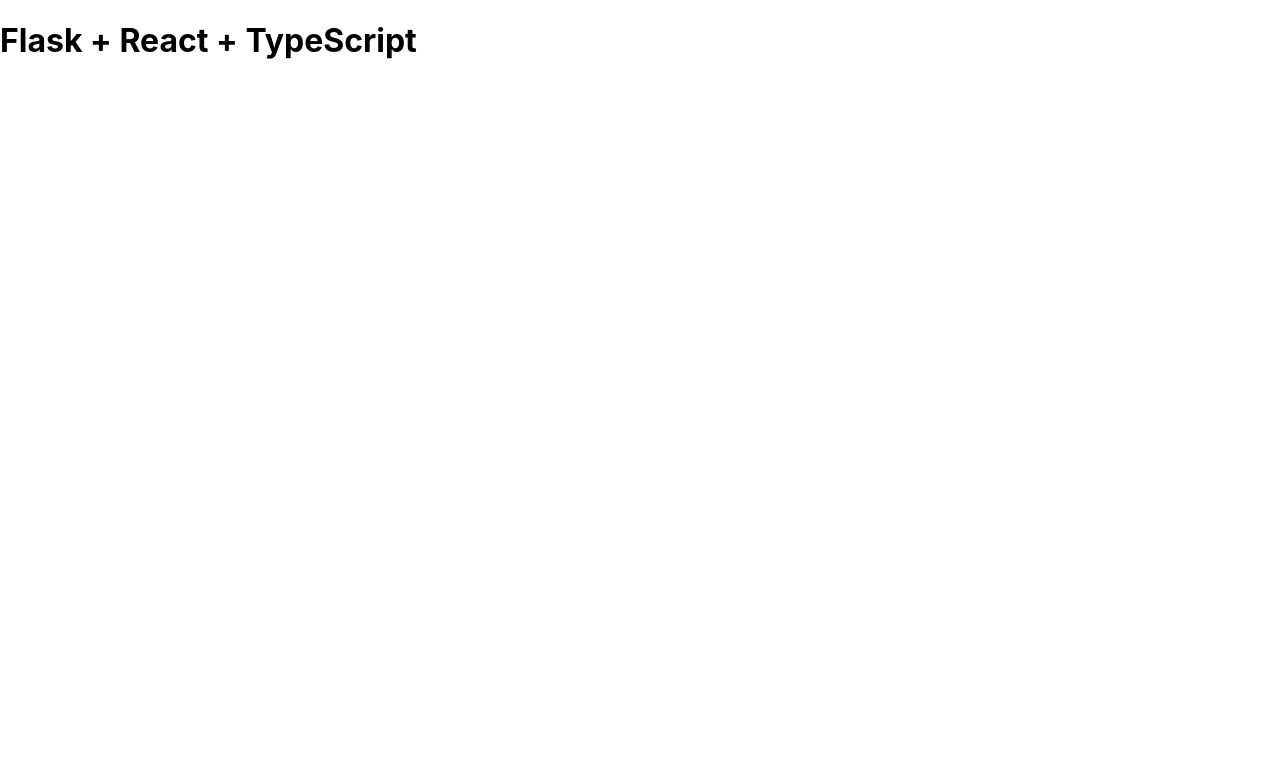
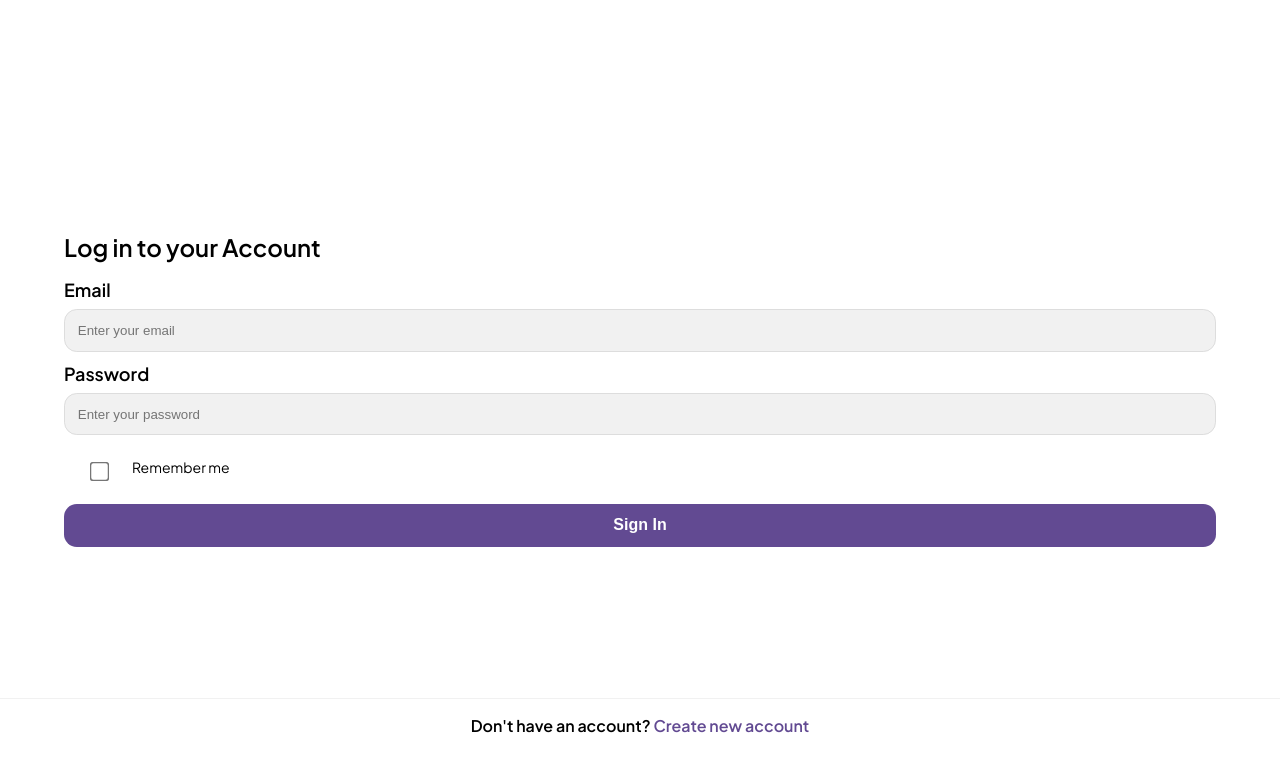
Before and after one commit to CMU-17-356/TEAM-777, a React (Create React App) app in the folder frontend/: page /#/auth/signin in a window 1280 px wide. Shown: the top 772 px of the page. Built offline with nearby package versions, Linux system fonts and the light colour scheme; no server answers.

Commit message:
Add frontend for signin

```diff
--- a/frontend/package.json
+++ b/frontend/package.json
@@ -12,9 +12,12 @@
     "@types/node": "^16.18.126",
     "@types/react": "^19.0.10",
     "@types/react-dom": "^19.0.4",
+    "@types/react-router-dom": "^5.3.3",
     "axios": "^1.8.1",
+    "font-awesome": "^4.7.0",
     "react": "^19.0.0",
     "react-dom": "^19.0.0",
+    "react-router-dom": "^7.3.0",
     "typescript": "^4.9.5",
     "web-vitals": "^2.1.4"
   },
--- a/frontend/src/App.css
+++ b/frontend/src/App.css
@@ -1,38 +1,97 @@
-.App {
+
+@import url('https://fonts.googleapis.com/css2?family=Plus+Jakarta+Sans:wght@400;500;600&display=swap');
+body, html {
+  background-color: white;
+  margin: 0;
+  padding: 0;
+  font-family: 'Plus Jakarta Sans', sans-serif;
+}
+
+input {
+  margin-top: 1vh;
+  width: 100%;
+  padding: 1vw;
+  border: 1px solid #ddd;
+  border-radius: 1vw;
+  background-color: #F1F1F1;
+  outline: none;
+  margin-bottom:3vh;
+}
+
+input[type="checkbox"] {
+  transform: scale(1.5);
+  margin-right: 2vw;
+  margin-left: 2.3vw;
+  margin-top: 1.5vw;
+}
+
+input:focus {
+  border-color: black;
+}
+
+.input-error {
+  border: 2px solid #d32f2f;
+  margin-top:0;
+}
+
+.error-text {
+  color: #d32f2f;
+  font-size: 14px;
+  font-weight: bold;
+  margin-bottom: 4vh;
+  margin-left: 4vw;
+}
+
+.label {
+  font-size: 18px;
+  font-weight: bold;
+}
+
+.checkbox-label {
+  font-weight: bold;
+  justify-content: space-between;
+  align-items: center;
+}
+
+.file-upload-box {
+  width: 100%;
+  height: 20vh;
+  border: 2px dashed #686DB0;
+  border-radius: 2vw;
+  display: flex;
+  align-items: center;
+  justify-content: center;
+  text-align: center;
+  cursor: pointer;
+  margin-top:1vh;
+  margin-bottom: 3vh;
+  background-color: #FAFAFA;
+}
+
+.upload-icon {
+  font-size: 24px;
+  color: #686DB0;
+  margin-right: 1vw;
+}
+
+.upload-text {
+  font-size: 14px;
+  font-weight: bold;
+  color: #686DB0;
+}
+.footer {
+  position: fixed;
+  bottom: 0%;
+  width: 100%;
+  background-color: white;
+  cursor: pointer;
+  border-top: 0.2vh solid #F1F1F1;
   text-align: center;
 }
 
-.App-logo {
-  height: 40vmin;
-  pointer-events: none;
+.footer-text {
+  text-align: center;
+  font-weight: bold;
+  color: black;
+  margin-bottom: 8vh;
 }
-
-@media (prefers-reduced-motion: no-preference) {
-  .App-logo {
-    animation: App-logo-spin infinite 20s linear;
-  }
-}
-
-.App-header {
-  background-color: #282c34;
-  min-height: 100vh;
-  display: flex;
-  flex-direction: column;
-  align-items: center;
-  justify-content: center;
-  font-size: calc(10px + 2vmin);
-  color: white;
-}
-
-.App-link {
-  color: #61dafb;
-}
-
-@keyframes App-logo-spin {
-  from {
-    transform: rotate(0deg);
-  }
-  to {
-    transform: rotate(360deg);
-  }
-}
--- a/frontend/src/App.tsx
+++ b/frontend/src/App.tsx
@@ -1,25 +1,29 @@
-import React, { useEffect, useState } from 'react';
-import axios from 'axios';
+import React, { useEffect, useState } from "react";
+import { HashRouter as Router, Routes, Route } from "react-router-dom";
+import axios from "axios";
+import SignIn from "./pages/auth/SignIn";
 
 type ApiResponse = {
   message: string;
 };
 
 const App: React.FC = () => {
-  const [message, setMessage] = useState<string>('');
+  const [message, setMessage] = useState<string>("");
 
   useEffect(() => {
     axios
-      .get<ApiResponse>('http://127.0.0.1:5000/api/get')
+      .get<ApiResponse>("http://127.0.0.1:5000/api/get")
       .then((response) => setMessage(response.data.message))
-      .catch((error) => console.error('Error fetching data:', error));
+      .catch((error) => console.error("Error fetching data:", error));
   }, []);
 
   return (
-    <div>
-      <h1>Flask + React + TypeScript</h1>
-      <p>{message}</p>
-    </div>
+    <Router>
+      <Routes>
+        <Route path="/" element={<div><h1>Flask + React + TypeScript</h1><p>{message}</p></div>} />
+        <Route path="/auth/signin" element={<SignIn />} />
+      </Routes>
+    </Router>
   );
 };
 
--- /dev/null
+++ b/frontend/src/pages/auth/SignIn.css
@@ -0,0 +1,142 @@
+@import url('https://fonts.googleapis.com/css2?family=Plus+Jakarta+Sans:wght@400;500;600&display=swap');
+body, html {
+    background-color: white;
+    margin: 0;
+    padding: 0;
+    font-family: 'Plus Jakarta Sans', sans-serif;
+}
+
+.signin-email-page {
+    font-family: 'Plus Jakarta Sans', sans-serif;
+    height: 100vh;
+    width:100vw;
+    justify-content: center;
+    align-items: center;
+  }
+
+h2 {
+    font-size: 24px;
+    margin-bottom: 2vh;
+    text-align: left;
+}
+
+p {
+    color: #6c757d;
+    margin-bottom: 2vh;
+    text-align:left;
+}
+
+.signin-form {
+    position: fixed;
+    bottom: 30%;
+    width: 90vw;
+    background-color: white;
+    cursor: pointer;
+    margin-left:5vw;
+    margin-right:5vw;
+
+}
+
+.signin-group-email {
+    display: flex;
+    justify-content: flex-start;
+    font-size: 20px;
+    align-items: center;
+}
+
+.form-options {
+    display: flex;
+    justify-content: space-between;
+    align-items: center;
+    margin-bottom: 2vh;
+}
+
+.form-options label {
+    display: flex;
+    align-items: center;
+    font-size: 14px;
+    white-space: nowrap;
+}
+
+.form-options input[type="checkbox"] {
+    transform: scale(1.5);
+    margin-right: 2vw;
+}
+
+
+.signin-button{
+    width: 90vw;
+    padding: 1vw;
+    margin-bottom: 1vw;
+    border: none;
+    border-radius: 1vw;
+    color: white;
+    font-size: 16px;
+    font-weight: bold;
+    background: #624a92;
+    cursor: pointer;
+}
+
+
+.create-account-link {
+    color: #624a92;
+    cursor: pointer;
+    font-weight: bold;
+}
+
+input {
+  margin-top: 1vh;
+  width: 100%;
+  padding: 1vw;
+  border: 1px solid #ddd;
+  border-radius: 1vw;
+  background-color: #F1F1F1;
+  outline: none;
+  margin-bottom:10px;
+}
+
+input[type="checkbox"] {
+  transform: scale(1.5);
+  margin-right: 2vw;
+  margin-left: 2.3vw;
+  margin-top: 1.5vw;
+}
+
+input:focus {
+  border-color: black;
+}
+
+.input-error {
+  border: 2px solid #d32f2f;
+  margin-top:0;
+}
+
+.error-text {
+  color: #d32f2f;
+  font-size: 14px;
+  font-weight: bold;
+  margin-bottom: 4vh;
+  margin-left: 4vw;
+}
+
+.label {
+  font-size: 18px;
+  font-weight: bold;
+}
+
+.footer {
+    position: fixed;
+    bottom: 0%;
+    width: 100%;
+    background-color: white;
+    cursor: pointer;
+    border-top: 0.2vh solid #F1F1F1;
+    text-align: center;
+}
+
+.footer-text {
+    text-align: center;
+    font-weight: bold;
+    color: black;
+    margin-bottom: 8vh;
+}
--- /dev/null
+++ b/frontend/src/pages/auth/SignIn.tsx
@@ -0,0 +1,148 @@
+
+import React, { useState } from "react";
+import { useNavigate } from "react-router-dom";
+import "./SignIn.css";
+import "font-awesome/css/font-awesome.min.css";
+
+interface FormData {
+  identifier: string;
+  password: string;
+}
+
+interface Errors {
+  identifier: string;
+  password: string;
+}
+
+const SignIn: React.FC = () => {
+  const API_BASE_URL = "http://localhost:5001"; //backend route
+  const navigate = useNavigate();
+
+  const [formData, setFormData] = useState<FormData>({
+    identifier: "",
+    password: "",
+  });
+
+  const [errors, setErrors] = useState<Errors>({
+    identifier: "",
+    password: "",
+  });
+
+  const [isLoading, setIsLoading] = useState<boolean>(false);
+
+  const handleInputChange = (e: React.ChangeEvent<HTMLInputElement>) => {
+    const { name, value } = e.target;
+    setFormData((prev) => ({ ...prev, [name]: value }));
+  };
+
+  const handleSignIn = async () => {
+    setIsLoading(true);
+    setErrors({ identifier: "", password: "" });
+
+    let newErrors: Errors = { identifier: "", password: "" };
+
+    if (!formData.identifier) {
+      newErrors.identifier = "Email is required.";
+    } else if (!formData.identifier.includes("@")) {
+      newErrors.identifier = "Please enter a valid email.";
+    }
+
+    if (!formData.password) {
+      newErrors.password = "Password is required.";
+    } else if (formData.password.length < 8) {
+      newErrors.password = "Invalid Password. Passwords must be 8 or more characters.";
+    }
+
+    if (newErrors.identifier || newErrors.password) {
+      setErrors(newErrors);
+      setIsLoading(false);
+      return;
+    }
+
+    try {
+      const response = await fetch(`${API_BASE_URL}/login`, { // backend route for login
+        method: "POST",
+        headers: { "Content-Type": "application/json" },
+        body: JSON.stringify({
+          identifier: formData.identifier,
+          password: formData.password,
+        }),
+      });
+
+      if (!response.ok) {
+        const errorData = await response.json();
+        throw new Error(errorData.message || "Invalid login credentials");
+      }
+
+      const data: { token: string; userId: string } = await response.json();
+      console.log("Login successful:", data);
+
+      localStorage.setItem("sessionToken", data.token);
+      localStorage.setItem("userId", data.userId);
+      console.log(`Token received on frontend: ${localStorage.getItem("sessionToken")}`);
+      console.log(`User ID received: ${localStorage.getItem("userId")}`);
+
+      navigate("/group", { state: { userId: data.userId } });
+    } catch (error) {
+      setErrors((prev) => ({ ...prev, password: (error as Error).message }));
+    } finally {
+      setIsLoading(false);
+    }
+  };
+
+  return (
+    <div className="signin-email-page">
+      <div className="signin-form">
+      <h2>Log in to your Account</h2>
+      <label className="label">Email</label>
+        <div className="signin-group-email">
+          <input
+            type="text"
+            value={formData.identifier}
+            onChange={handleInputChange}
+            name="identifier"
+            placeholder="Enter your email"
+            required
+            className={errors.identifier ? "input-error" : ""}
+          />
+        </div>
+        {errors.identifier && <p className="error-text">{errors.identifier}</p>}
+
+        <label className="label" >Password</label>
+        <div className="signin-group-email">
+          <input
+            type="password"
+            value={formData.password}
+            onChange={handleInputChange}
+            name="password"
+            placeholder="Enter your password"
+            required
+            className={errors.password ? "input-error" : ""}
+          />
+        </div>
+        {errors.password && <p className="error-text">{errors.password}</p>}
+
+        <div className="form-options">
+          <label className="checkbox-label">
+            <input type="checkbox" /> Remember me
+          </label>
+        </div>
+
+        <button onClick={handleSignIn} disabled={isLoading} className="signin-button">
+          {isLoading ? "Signing In..." : "Sign In"}
+        </button>
+      </div>
+
+      <div className="footer">
+        <p className="footer-text">
+          Don't have an account?{" "}
+          <span className="create-account-link" onClick={() => navigate("/auth/register-email")}>
+            Create new account
+          </span>
+        </p>
+      </div>
+    </div>
+  );
+};
+
+export default SignIn;
```
Also changed, not shown: 1 other file (tests, documents, lock files or other folders).
